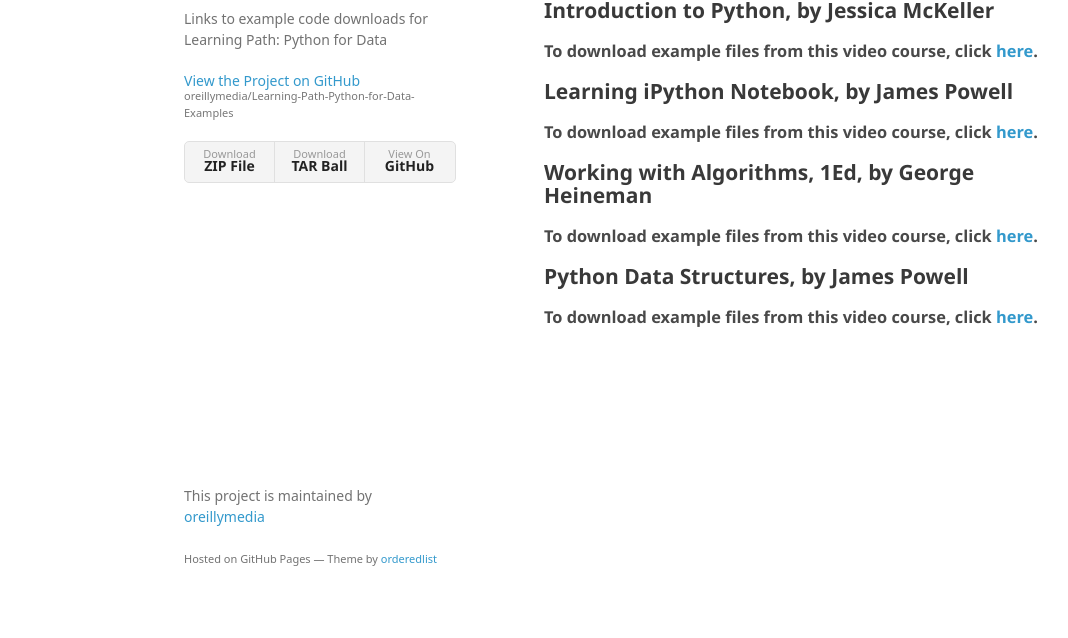
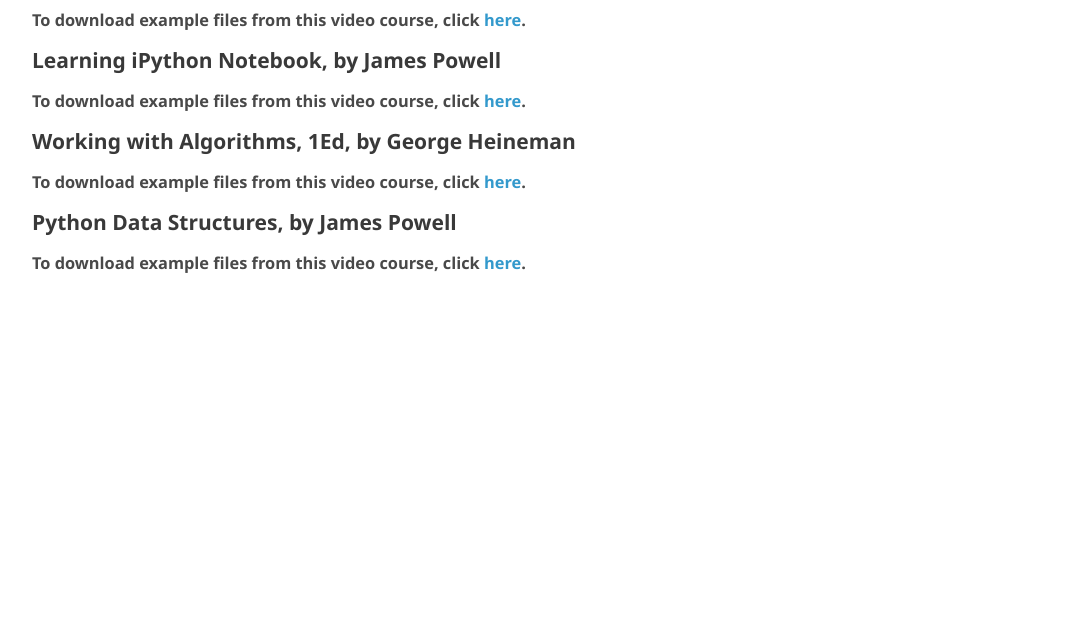
Before and after one commit to oreillymedia/Learning-Path-Python-for-Data-Examples, a plain HTML site: page index.html in a window 1280 px wide. Shown: the part 162-800 px from the top of the page, without its empty margins (26-1094 px from the left). Drawn offline with Linux system fonts and the light colour scheme; a web font is replaced by a local one.

Commit message:
Update index.html

```diff
--- a/index.html
+++ b/index.html
@@ -13,21 +13,6 @@
     <![endif]-->
   </head>
   <body>
-    <div class="wrapper">
-      <header>
-        <h1>Learning Path: Python for Data Examples</h1>
-        <p>Links to example code downloads for Learning Path: Python for Data</p>
-
-        <p class="view"><a href="https://github.com/oreillymedia/Learning-Path-Python-for-Data-Examples">View the Project on GitHub <small>oreillymedia/Learning-Path-Python-for-Data-Examples</small></a></p>
-
-
-        <ul>
-          <li><a href="https://github.com/oreillymedia/Learning-Path-Python-for-Data-Examples/zipball/master">Download <strong>ZIP File</strong></a></li>
-          <li><a href="https://github.com/oreillymedia/Learning-Path-Python-for-Data-Examples/tarball/master">Download <strong>TAR Ball</strong></a></li>
-          <li><a href="https://github.com/oreillymedia/Learning-Path-Python-for-Data-Examples">View On <strong>GitHub</strong></a></li>
-        </ul>
-      </header>
-      <section>
         <h1>
 <a id="learning-path-python-for-data-examples" class="anchor" href="#learning-path-python-for-data-examples" aria-hidden="true"><span aria-hidden="true" class="octicon octicon-link"></span></a>Learning Path: Python for Data Examples</h1>
 
@@ -56,12 +41,6 @@
 
 <h3>
 <a id="to-download-example-files-from-this-video-course-click-here-3" class="anchor" href="#to-download-example-files-from-this-video-course-click-here-3" aria-hidden="true"><span aria-hidden="true" class="octicon octicon-link"></span></a>To download example files from this video course, click <a href="http://examples.oreilly.com/9781771373517/">here</a>.</h3>
-      </section>
-      <footer>
-        <p>This project is maintained by <a href="https://github.com/oreillymedia">oreillymedia</a></p>
-        <p><small>Hosted on GitHub Pages &mdash; Theme by <a href="https://github.com/orderedlist">orderedlist</a></small></p>
-      </footer>
-    </div>
     <script src="javascripts/scale.fix.js"></script>
 
   </body>
```
